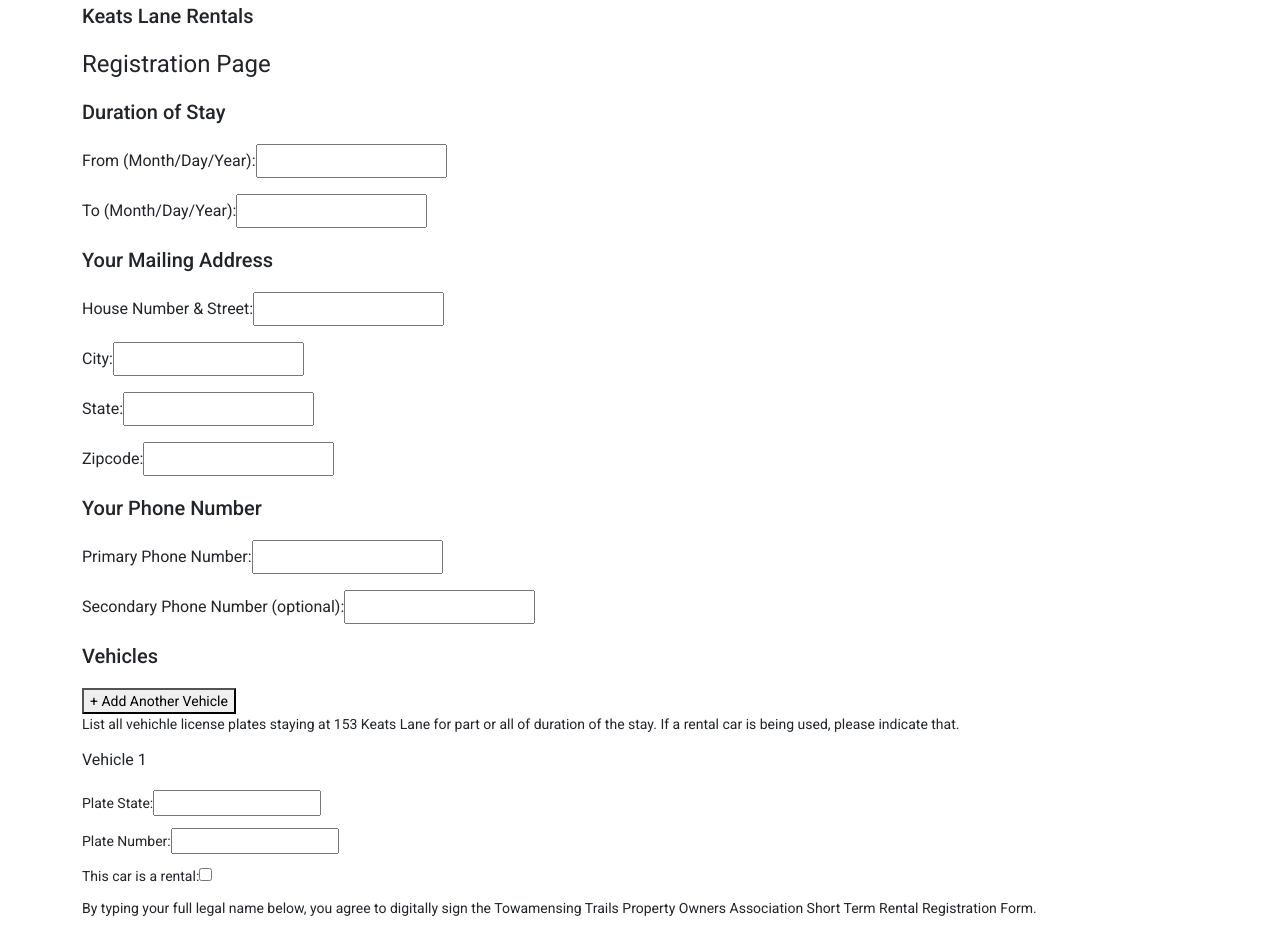
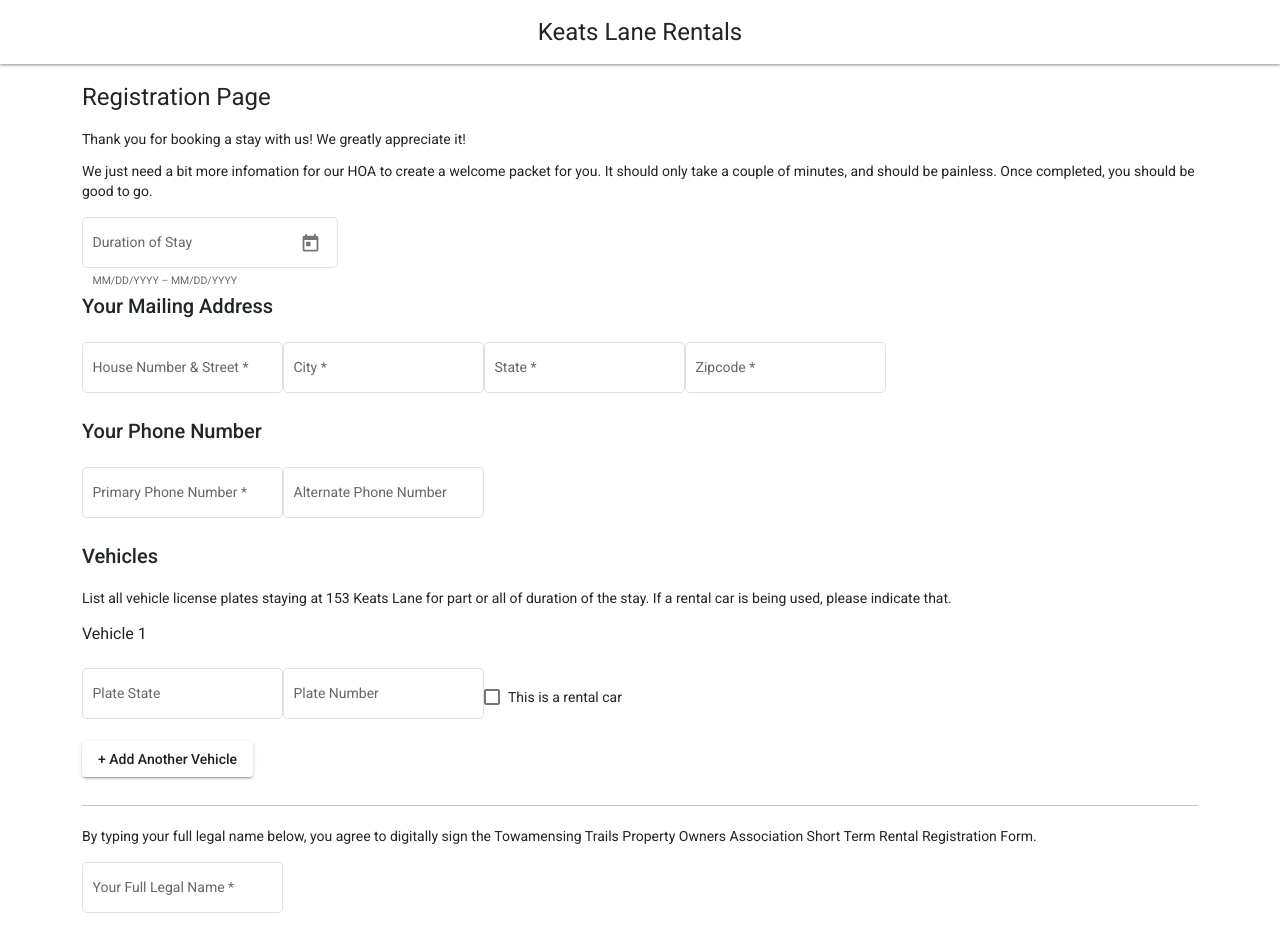
Before and after one commit to nickpiscopio/piscopio-rentals-frontend, an Angular app: page /registration in a window 1280 px wide. Shown: the top 929 px of the page. Built offline with nearby package versions, Linux system fonts and the light colour scheme.

Commit message:
Added material design.

```diff
--- a/src/app/services/registration.service.ts
+++ b/src/app/services/communication/registration/registration.service.ts
@@ -1,18 +1,16 @@
 import { Injectable } from '@angular/core';
 import { HttpClient } from '@angular/common/http';
-import { Route } from '../constants/route.constant';
 import { Observable } from 'rxjs';
-import { Registration } from '../interfaces/registration.interface';
+import { Route } from 'src/app/constants/route.constant';
+import { Registration } from 'src/app/interfaces/registration.interface';
 
 @Injectable({
   providedIn: 'root'
 })
 export class RegistrationService {
-
   constructor(private http: HttpClient) { }
 
   register(body: Registration): Observable<Object> {
-    console.log("register clicked");
     return this.http.post<Response>(Route.ENDPOINT_REGISTER, body)
   }
 }
--- /dev/null
+++ b/src/app/services/util/date/date.service.ts
@@ -0,0 +1,14 @@
+import { DatePipe } from '@angular/common';
+import { Injectable } from '@angular/core';
+
+@Injectable({
+  providedIn: 'root',
+})
+export class DateService {
+  constructor(private datePipe: DatePipe) { }
+
+  formatDate(date: Date): string {
+    const formattedDate = this.datePipe.transform(date, "MM/dd/YYYY");
+      return formattedDate !== null ? formattedDate : String(date);
+   }
+}
--- a/src/app/views/app.component.html
+++ b/src/app/views/app.component.html
@@ -1,9 +1,13 @@
-<div class="container">
-  <div class="row">
-    <div class="col">
-      <h2>Keats Lane Rentals</h2>
+<div id="nav">
+  <div class="container">
+    <div class="row">
+      <div class="col">
+        <h1>Keats Lane Rentals</h1>
+      </div>
     </div>
   </div>
 </div>
 
-<router-outlet></router-outlet>
+<div id="content">
+  <router-outlet></router-outlet>
+</div>
--- a/src/app/views/app.component.scss
+++ b/src/app/views/app.component.scss
@@ -0,0 +1,19 @@
+h1 {
+    margin: 0;
+    text-align: center;
+}
+
+#nav {
+    position: fixed;
+    top: 0;
+    width: 100%;
+    z-index: 1;
+    background-color: #FFFFFF;
+    padding: 16px;
+    box-shadow: 0 1px 3px #888888
+}
+
+#content {
+    margin-top: 65px;
+    padding: 16px 0;
+}
--- a/src/app/views/registration/registration.component.html
+++ b/src/app/views/registration/registration.component.html
@@ -2,74 +2,79 @@
     <div class="row">
       <div class="col">
         <h1>Registration Page</h1>
+        <p>Thank you for booking a stay with us! We greatly appreciate it!</p>
+        <p>We just need a bit more infomation for our HOA to create a welcome packet for you. It should only take a couple of minutes, and should be painless. Once completed, you should be good to go.</p>
         <form [formGroup]="registrationForm" (ngSubmit)="register()">
-            <h2>Duration of Stay</h2>
-            <h3>
-                <label>From (Month/Day/Year):</label>
-                <input type="text" formControlName="durationDateFrom">
-            </h3>
-            <h3>
-                <label>To (Month/Day/Year):</label>
-                <input type="text" formControlName="durationDateTo">
-            </h3>
+            <mat-form-field appearance="outline">
+                <mat-label>Duration of Stay</mat-label>
+                <mat-date-range-input [rangePicker]="picker">
+                  <input matStartDate formControlName="durationDateFrom" placeholder="Check In Date">
+                  <input matEndDate formControlName="durationDateTo" placeholder="Check Out Date">
+                </mat-date-range-input>
+                <mat-hint>MM/DD/YYYY – MM/DD/YYYY</mat-hint>
+                <mat-datepicker-toggle matSuffix [for]="picker"></mat-datepicker-toggle>
+                <mat-date-range-picker #picker></mat-date-range-picker>
+              </mat-form-field>
 
             <h2>Your Mailing Address</h2>
-            <h3>
-                <label>House Number & Street:</label>
-                <input type="text" formControlName="addressStreet">
-            </h3>
-            <h3>
-                <label>City:</label>
-                <input type="text" formControlName="addressCity">
-            </h3>
-            <h3>
-                <label>State:</label>
-                <input type="text" formControlName="addressState">
-            </h3>
-            <h3>
-                <label>Zipcode:</label>
-                <input type="text" formControlName="addressZipcode">
-            </h3>
+            <mat-form-field appearance="outline">
+                <mat-label>House Number & Street</mat-label>
+                <input matInput formControlName="addressStreet">
+            </mat-form-field>
+
+            <mat-form-field appearance="outline">
+                <mat-label>City</mat-label>
+                <input matInput formControlName="addressCity">
+            </mat-form-field>
+
+            <mat-form-field appearance="outline">
+                <mat-label>State</mat-label>
+                <input matInput formControlName="addressState">
+            </mat-form-field>
+
+            <mat-form-field appearance="outline">
+                <mat-label>Zipcode</mat-label>
+                <input matInput formControlName="addressZipcode">
+            </mat-form-field>
 
             <h2>Your Phone Number</h2>
-            <h3>
-                <label>Primary Phone Number:</label>
-                <input type="text" formControlName="phoneNumber">
-            </h3>
-            <h3>
-                <label>Secondary Phone Number (optional):</label>
-                <input type="text" formControlName="phoneNumber2">
-            </h3>
+            <mat-form-field appearance="outline">
+                <mat-label>Primary Phone Number</mat-label>
+                <input matInput formControlName="phoneNumber">
+            </mat-form-field>
 
-            <h2>Vehicles</h2> <button type="button" (click)="addAnotherVehicle()">+ Add Another Vehicle</button>
-            <p>List all vehichle license plates staying at 153 Keats Lane for part or all of duration of the stay. If a rental car is being used, please indicate that.</p>
+            <mat-form-field appearance="outline">
+                <mat-label>Alternate Phone Number</mat-label>
+                <input matInput formControlName="phoneNumber2">
+            </mat-form-field>
+
+            <h2>Vehicles</h2>
+            <p>List all vehicle license plates staying at 153 Keats Lane for part or all of duration of the stay. If a rental car is being used, please indicate that.</p>
 
             <div *ngFor="let i of plateLoopNumbers">
                 <h3>Vehicle {{i + 1}}</h3>
-                <p>
-                    <label>Plate State:</label>
-                    <input type="text" formControlName="vehicle{{i + 1}}PlateState">
-                </p>
+                <mat-form-field appearance="outline">
+                    <mat-label>Plate State</mat-label>
+                    <input matInput formControlName="vehicle{{i + 1}}PlateState">
+                </mat-form-field>
 
-                <p>
-                    <label>Plate Number:</label>
-                    <input type="text" formControlName="vehicle{{i + 1}}PlateNumber">
-                </p>
-
-                <p>
-                    <label>This car is a rental:</label>
-                    <input type="checkbox" formControlName="vehicle{{i + 1}}Rental" />
-                </p>
+                <mat-form-field appearance="outline">
+                    <mat-label>Plate Number</mat-label>
+                    <input matInput formControlName="vehicle{{i + 1}}PlateNumber">
+                </mat-form-field>
+                <mat-checkbox formControlName="vehicle{{i + 1}}Rental">This is a rental car</mat-checkbox>
             </div>
 
+            <button mat-raised-button type="button" (click)="addAnotherVehicle()">+ Add Another Vehicle</button>
+
+            <hr/>
             <p>By typing your full legal name below, you agree to digitally sign the Towamensing Trails Property Owners Association Short Term Rental Registration Form.</p>
-            <p>
-                <label>Your Full Legal Name:</label>
-                <input type="text" formControlName="namePrinted">
-            </p>
+            <mat-form-field appearance="outline">
+                <mat-label>Your Full Legal Name</mat-label>
+                <input matInput formControlName="namePrinted">
+            </mat-form-field>
 
-
-            <button type="submit" [disabled]="!registrationForm.valid">Register</button>
+            <button mat-raised-button color="primary" id="submit" type="submit" [disabled]="!registrationForm.valid">Register</button>
         </form>
       </div>
     </div>
--- a/src/app/views/registration/registration.component.scss
+++ b/src/app/views/registration/registration.component.scss
@@ -0,0 +1,10 @@
+hr {
+    display: block;
+    margin: 28px 0 20px 0;
+    border-top: 1px solid rgba(0, 0, 0, .12);
+    width: 100%
+}
+
+#submit {
+    display: block;
+}
--- a/src/app/views/registration/registration.component.ts
+++ b/src/app/views/registration/registration.component.ts
@@ -3,15 +3,19 @@ import { FormControl, FormGroup, Validators } from '@angular/forms';
 import { MatDialog, MatDialogConfig } from '@angular/material/dialog';
 import { RegistrationForm } from 'src/app/constants/registration-form.constant';
 import { Registration } from 'src/app/interfaces/registration.interface';
-import { RegistrationService } from 'src/app/services/registration.service';
+import { RegistrationService } from 'src/app/services/communication/registration/registration.service';
+import { DateService } from 'src/app/services/util/date/date.service';
 import { environment } from 'src/environments/environment';
 import { GenericDialogComponent } from '../dialogs/generic-dialog/generic-dialog.component';
 
 @Component({
   selector: 'app-registration',
   templateUrl: './registration.component.html',
-  styleUrls: ['./registration.component.scss'],
-  providers: [RegistrationService]
+  styleUrls: [ './registration.component.scss' ],
+  providers: [
+    DateService,
+    RegistrationService
+  ]
 })
 export class RegistrationComponent {
   private registration: Registration | undefined
@@ -23,6 +27,7 @@ export class RegistrationComponent {
 
   constructor(
     public dialog: MatDialog,
+    private dateService: DateService,
     private registrationService: RegistrationService
   ) {
     this.setVehicleArray()
@@ -49,6 +54,8 @@ export class RegistrationComponent {
       return;
     }
 
+    console.log("registration: ", this.registration);
+
     this.registrationService.register(this.registration).subscribe({
       // Documentation: https://rxjs.dev/deprecations/subscribe-arguments
       next: v => {
@@ -65,8 +72,8 @@ export class RegistrationComponent {
 
   private getRegistrationFormGroup() {
     const formGroup: any = {}
-    formGroup[RegistrationForm.durationDateFrom] = new FormControl("", Validators.required);
-    formGroup[RegistrationForm.durationDateTo] = new FormControl("", Validators.required);
+    formGroup[RegistrationForm.durationDateFrom] = new FormControl<Date | null>(null, Validators.required);
+    formGroup[RegistrationForm.durationDateTo] = new FormControl<Date | null>(null, Validators.required);
     formGroup[RegistrationForm.namePrinted] = new FormControl("", Validators.required);
     formGroup[RegistrationForm.addressCity] = new FormControl("", Validators.required);
     formGroup[RegistrationForm.addressStreet] = new FormControl("", Validators.required);
@@ -103,8 +110,8 @@ export class RegistrationComponent {
 
   private augmentRegistration(): void {
     this.registration = {
-      durationDateFrom: this.registrationForm.controls[RegistrationForm.durationDateFrom].value,
-      durationDateTo: this.registrationForm.controls[RegistrationForm.durationDateTo].value,
+      durationDateFrom: this.dateService.formatDate(this.registrationForm.controls[RegistrationForm.durationDateFrom].value),
+      durationDateTo: this.dateService.formatDate(this.registrationForm.controls[RegistrationForm.durationDateTo].value),
       namePrinted: this.registrationForm.controls[RegistrationForm.namePrinted].value,
       addressCity: this.registrationForm.controls[RegistrationForm.addressCity].value,
       addressStreet: this.registrationForm.controls[RegistrationForm.addressStreet].value,
```
Also changed, not shown: src/app/app.module.ts (+15 -2 lines), 2 other files (tests, documents, lock files or other folders).
